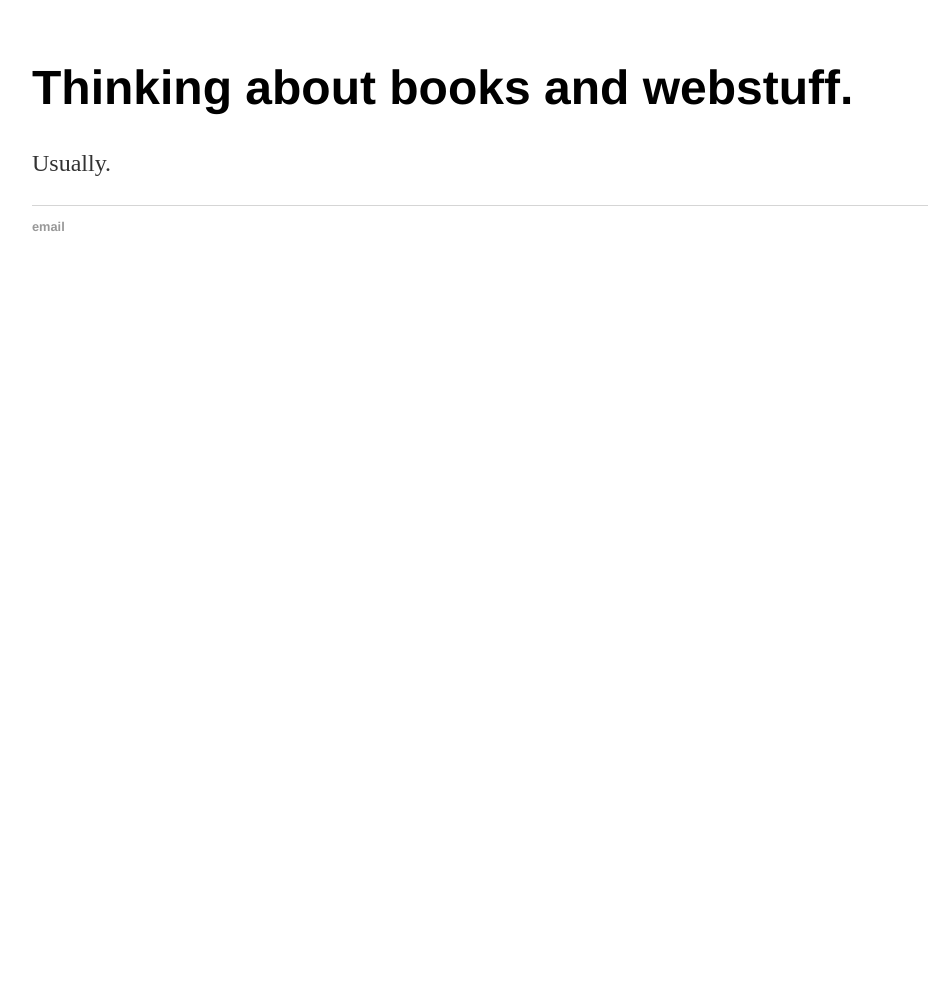
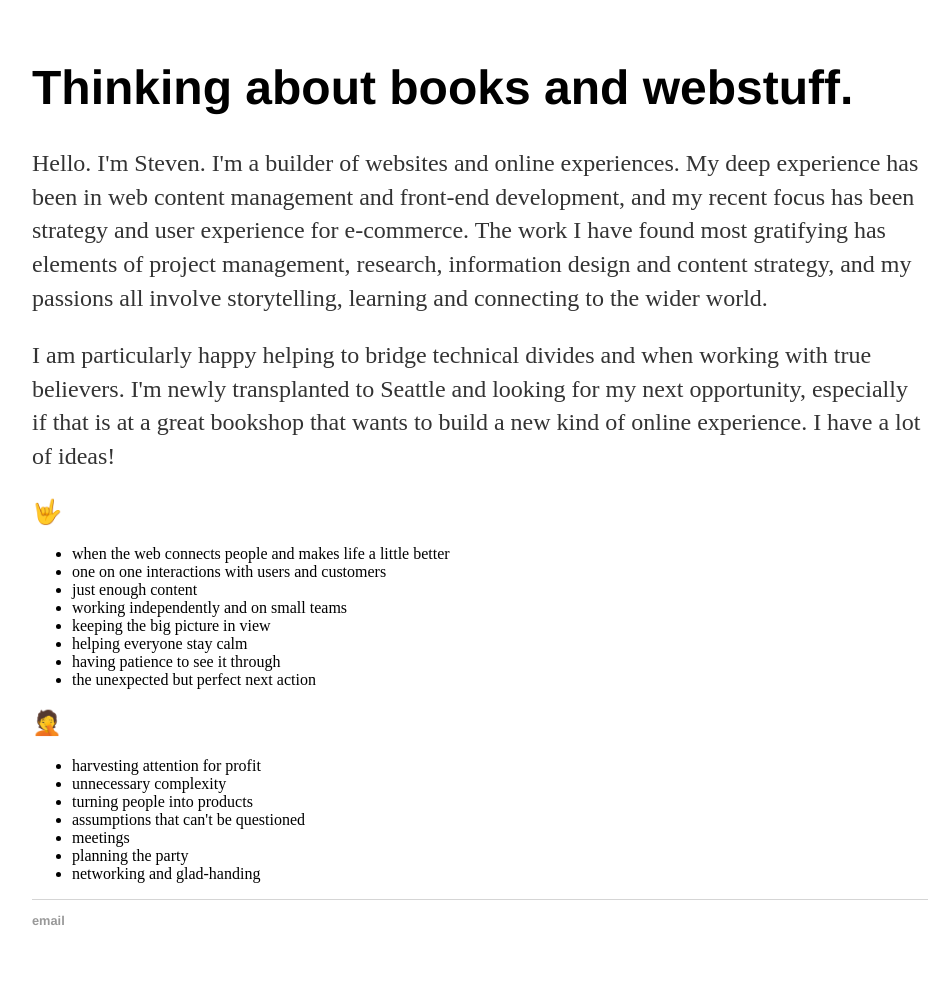
Before and after one commit to StevenPate/stevenpate.github.io, a Jekyll site: the page built from index.html, in a window 1280 px wide. Shown: the whole page, without its empty margins (160-1112 px from the left). Built offline with Jekyll 4.4.1, drawn with Linux system fonts in a browser that asks for light colours; before the commit the page ends 900 px from its top, so only the background shows below that.

Commit message:
Update index.html

```diff
--- a/index.html
+++ b/index.html
@@ -4,5 +4,31 @@ title: Steven Pate
 ---
 <div class="blurb">
 	<h1>Thinking about books and webstuff.</h1>
-	<p>Usually.</p>
+	<p>Hello. I'm Steven. I'm a builder of websites and online experiences. My deep experience has been in web content management and front-end development, and my recent focus has been strategy and user experience for e-commerce. The work I have found most gratifying has elements of project management, research, information design and content strategy, and my passions all involve storytelling, learning and connecting to the wider world.</p>
+	<p>I am particularly happy helping to bridge technical divides and when working with true believers. I'm newly transplanted to Seattle and looking for my next opportunity, especially if that is at a great bookshop that wants to build a new kind of online experience. I have a lot of ideas!</p>
+
+	<h2>🤟</h2>
+	<ul>
+		<li>when the web connects people and makes life a little better</li>
+		<li>one on one interactions with users and customers</li>
+		<li>just enough content</li>
+		<li>working independently and on small teams</li>
+		<li>keeping the big picture in view</li>
+		<li>helping everyone stay calm</li>
+		<li>having patience to see it through</li>
+		<li>the unexpected but perfect next action</li>
+	</ul>
+
+	<h2>🤦</h2>
+	<ul>
+		<li>harvesting attention for profit</li>
+		<li>unnecessary complexity</li>
+		<li>turning people into products</li>
+		<li>assumptions that can't be questioned</li>
+		<li>meetings</li>
+		<li>planning the party</li>
+		<li>networking and glad-handing</li>
+	</ul>
+
+
 </div><!-- /.blurb -->
```
